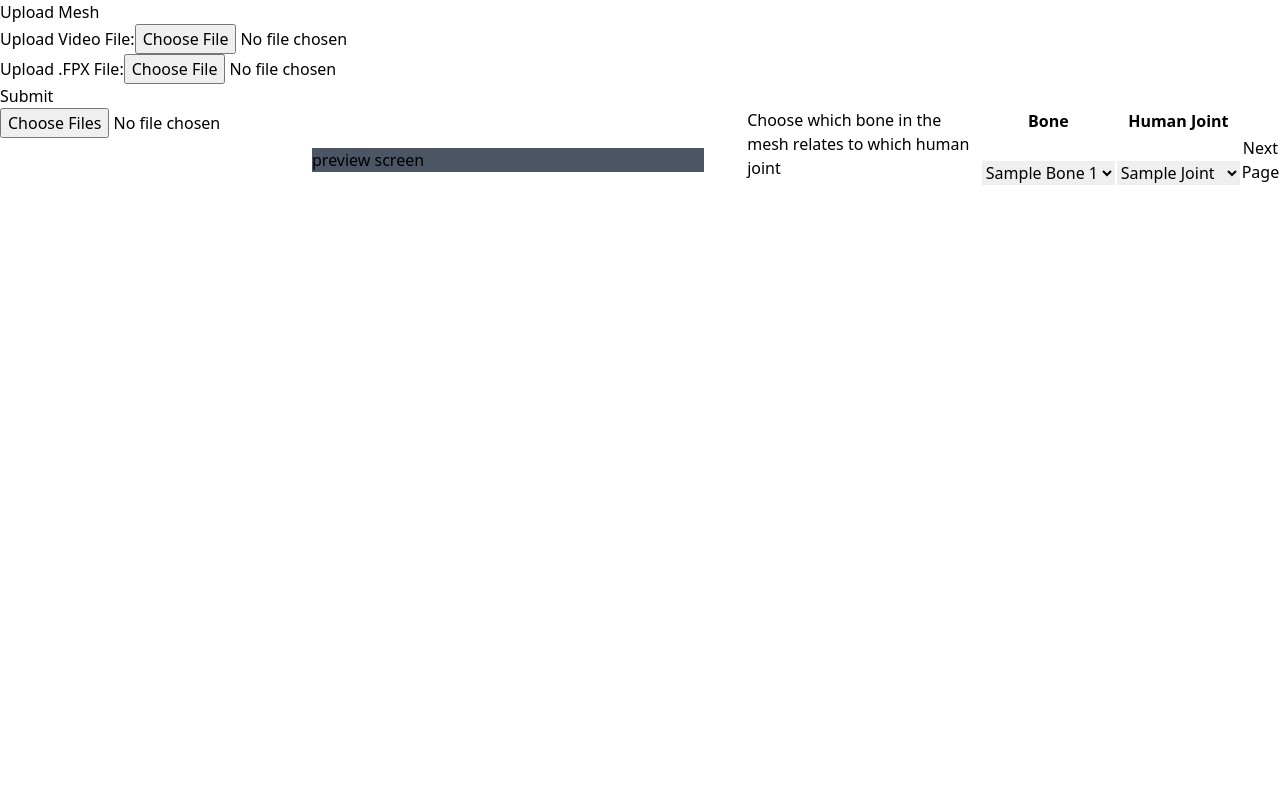
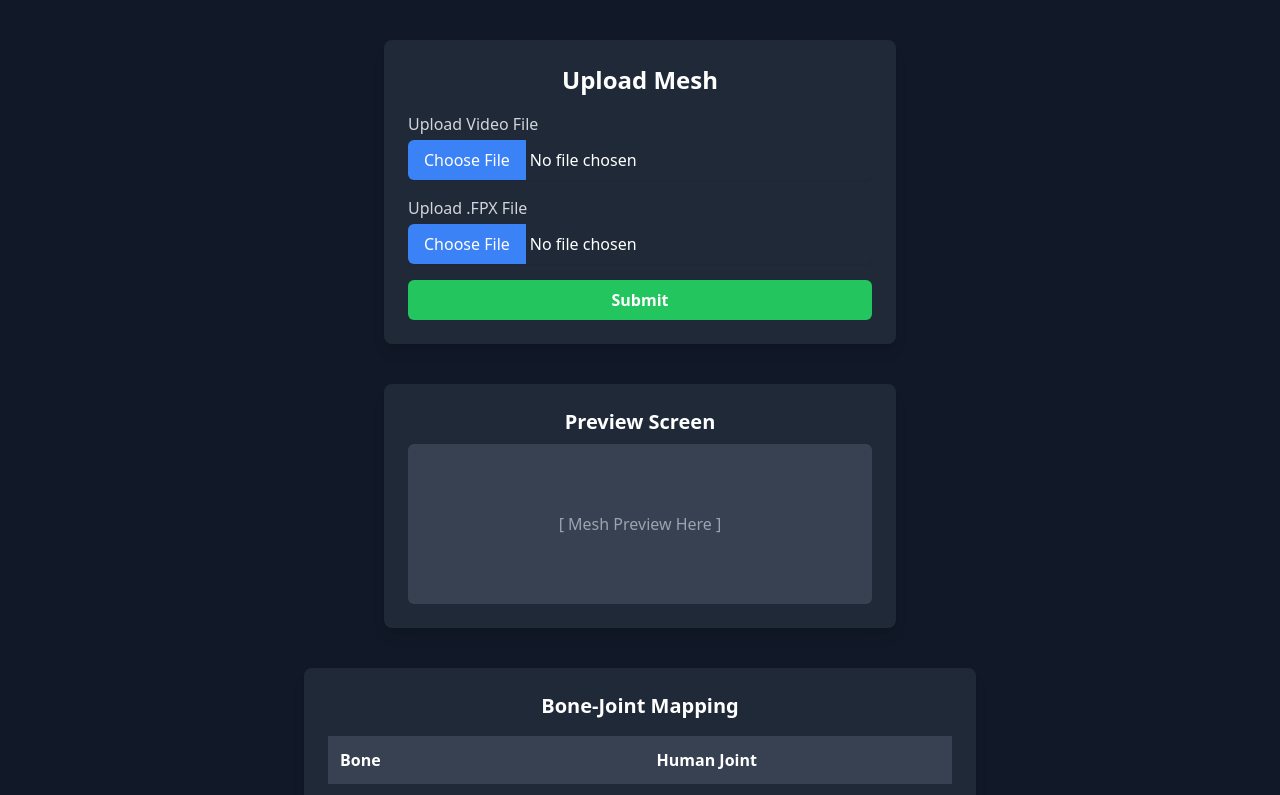
Before and after one commit to Umer-K-PersonOOO/Texel-Art-Website, a React (Create React App) app in the folder my-app/: page / in a window 1280 px wide. Shown: the top 795 px of the page. Built offline with nearby package versions, Linux system fonts and the light colour scheme.

Commit message:
updated with improved ui, tailwind css

```diff
--- /dev/null
+++ b/my-app/src/App.js
@@ -0,0 +1,22 @@
+import React from "react";
+import UploadMesh from "./UploadMesh";
+
+function App() {
+    return (
+        <div className="bg-gray-900 text-white min-h-screen flex flex-col items-center">
+            <header className="w-full py-5 text-center bg-gradient-to-r from-purple-500 to-blue-500 shadow-lg">
+                <h1 className="text-3xl font-bold">TEXEL Arts Animation Processor</h1>
+                <p className="text-gray-200">Upload animation files and armatures to generate stunning results.</p>
+            </header>
+
+            <main className="flex flex-col items-center justify-center flex-grow w-full p-6">
+                <UploadMesh />
+            </main>
+
+            <footer className="w-full py-4 text-center bg-gray-800">
+            </footer>
+        </div>
+    );
+}
+
+export default App;
--- a/my-app/src/UploadMesh.js
+++ b/my-app/src/UploadMesh.js
@@ -1,128 +1,96 @@
-import logo from "./logo.svg";
-import { useState } from 'react';
-
-
-function VideoUploader({ onFileSelect }) {
-  const handleFileChange = (e) => { const file = e.target.files[0];
-    if (file && file.type.startsWith('video')) {
-      onFileSelect(file);
-    }
-    else {
-      alert("Please upload a valid video file.");
-    }
-  };
-  return (
-  <div className="uploader">
-  <label htmlFor="videoFile">Upload Video File:</label>
-  <input type="file" id="videoFile" accept="video/*" onChange={handleFileChange} />
-  </div> );
-  }
-
-  function FPXUploader({ onFileSelect }) {
-    const handleFileChange = (e) => { const file = e.target.files[0];
-      if (file && file.type.startsWith('.fpx')) {
-        onFileSelect(file);
-      }
-      else {
-        alert("Please upload a valid .fpx file.");
-      }
-    };
-    return (
-    <div className="uploader">
-    <label htmlFor="fpxFile">Upload .FPX File:</label>
-    <input type="file" id="fpxFile" accept=".fpx" onChange={handleFileChange} />
-    </div>
-    );
-    }
-
+import React, { useState } from "react";
 
 function UploadMesh() {
+    const [message, setMessage] = useState("");
 
-  const [videoFile, setVideoFile] = useState(null);
-  const [fpxFile, setFpxFile] = useState(null);
-
-  const handleSubmit = async () => {
-    if (!videoFile || !fpxFile) {
-      alert("Please upload both video and .fpx files before submitting.");
-      return;
-    }
-
-    const formData = new FormData();
-    formData.append("videoFile", videoFile);
-    formData.append("fpxFile", fpxFile);
-
-    try {
-      const response = await fetch('/upload', {
-        method: 'POST',
-        body: formData,
-      });
-
-      const result = await response.json();
-      console.log("Response from server:", result);
-    } catch (error) {
-      console.error("Error uploading files:", error);
-    }
+    const handleUpload = (e) => {
+        e.preventDefault();
+        setMessage("Files uploaded successfully! (Placeholder)");
     };
 
+    return (
+        <div className="bg-gray-900 text-white min-h-screen flex flex-col items-center justify-center p-10">
+            {/* Upload Section */}
+            <div className="bg-gray-800 p-6 rounded-lg shadow-lg w-full max-w-lg">
+                <h2 className="text-2xl font-semibold text-center mb-4">Upload Mesh</h2>
 
-/*
-  -- Way for upload ( one should be movie file and the other should be a .fpx)
-  -- Preview on Upload
-  -- Backend task: Send file and then return list of bones
-  -- Table for selecting which bone in mesh relates to which human joint
-  -- Backend task make sure they fill everything out and send it to back end
-  -- Submit and go to next page
-*/
-  return (
+                <form onSubmit={handleUpload} className="space-y-4">
+                    {/* Video File Input */}
+                    <div className="flex flex-col">
+                        <label className="text-gray-300 mb-1">Upload Video File</label>
+                        <input
+                            type="file"
+                            className="file:bg-blue-500 file:text-white file:border-none file:py-2 file:px-4 rounded-md shadow-sm cursor-pointer"
+                            required
+                        />
+                    </div>
 
-    <div className="">
-  <h1>Upload Mesh</h1>
-      <VideoUploader onFileSelect={setVideoFile} />
-      <FPXUploader onFileSelect={setFpxFile} />
-      <button onClick={handleSubmit}>Submit</button>
+                    {/* FPX File Input */}
+                    <div className="flex flex-col">
+                        <label className="text-gray-300 mb-1">Upload .FPX File</label>
+                        <input
+                            type="file"
+                            className="file:bg-blue-500 file:text-white file:border-none file:py-2 file:px-4 rounded-md shadow-sm cursor-pointer"
+                            required
+                        />
+                    </div>
 
-     <div className="flex">
-      <div className="w-1/3">
-        <input type="file" id="file" name="file" multiple />
+                    <button
+                        type="submit"
+                        className="w-full py-2 bg-green-500 text-white font-semibold rounded-md hover:bg-green-600 transition duration-200"
+                    >
+                        Submit
+                    </button>
+                </form>
+
+                {message && <p className="text-green-400 mt-3 text-center">{message}</p>}
             </div>
-      <div className="w-2/3 py-10">
-        <div className="bg-gray-600 w-[90%]"> preview screen</div>
+
+            {/* Preview Section */}
+            <div className="bg-gray-800 p-6 mt-10 rounded-lg shadow-lg w-full max-w-lg text-center">
+                <h2 className="text-xl font-semibold mb-2">Preview Screen</h2>
+                <div className="w-full h-40 bg-gray-700 rounded-md flex items-center justify-center">
+                    <p className="text-gray-400">[ Mesh Preview Here ]</p>
                 </div>
-      <p> Choose which bone in the mesh relates to which human joint </p>
-      <div></div>
-      <table>
+            </div>
+
+            {/* Bone Mapping Section */}
+            <div className="bg-gray-800 p-6 mt-10 rounded-lg shadow-lg w-full max-w-2xl">
+                <h2 className="text-xl font-semibold mb-4 text-center">Bone-Joint Mapping</h2>
+
+                <div className="overflow-x-auto">
+                    <table className="w-full text-left border-collapse">
                         <thead>
-        <tr>
-          <th>Bone</th>
-          <th>Human Joint</th>
+                            <tr className="bg-gray-700 text-white">
+                                <th className="p-3">Bone</th>
+                                <th className="p-3">Human Joint</th>
                             </tr>
                         </thead>
                         <tbody>
-        <tr>
-          <td>
-            <select>
-              <option value="Option">Sample Bone 1</option>
-              <option value="opt2">Sample Bone 2</option>
-              <option value ="opt3">Sample Bone 3</option>
+                            <tr className="border-b border-gray-600">
+                                <td className="p-3">
+                                    <select className="bg-gray-700 text-white p-2 rounded-md w-full">
+                                        <option>Sample Bone 1</option>
+                                        <option>Sample Bone 2</option>
                                     </select>
                                 </td>
-          <td>
-            <select>
-              <option value="opt1">Sample Joint</option>
-              <option value="opt2">Sample joint2</option>
-              <option value="opt3">Sample joint3</option>
+                                <td className="p-3">
+                                    <select className="bg-gray-700 text-white p-2 rounded-md w-full">
+                                        <option>Sample Joint 1</option>
+                                        <option>Sample Joint 2</option>
                                     </select>
                                 </td>
                             </tr>
                         </tbody>
                     </table>
-    <button>
-      <a type="button" href="nextPage.html">Next Page</a>
+                </div>
+
+                <button className="mt-4 w-full py-2 bg-blue-500 text-white font-semibold rounded-md hover:bg-blue-600 transition duration-200">
+                    Next Page
                 </button>
             </div>
         </div>
     );
-
 }
 
 export default UploadMesh;
```
Also changed, not shown: 1 other file (tests, documents, lock files or other folders). Lines whose indentation alone changed are shown as unchanged.
